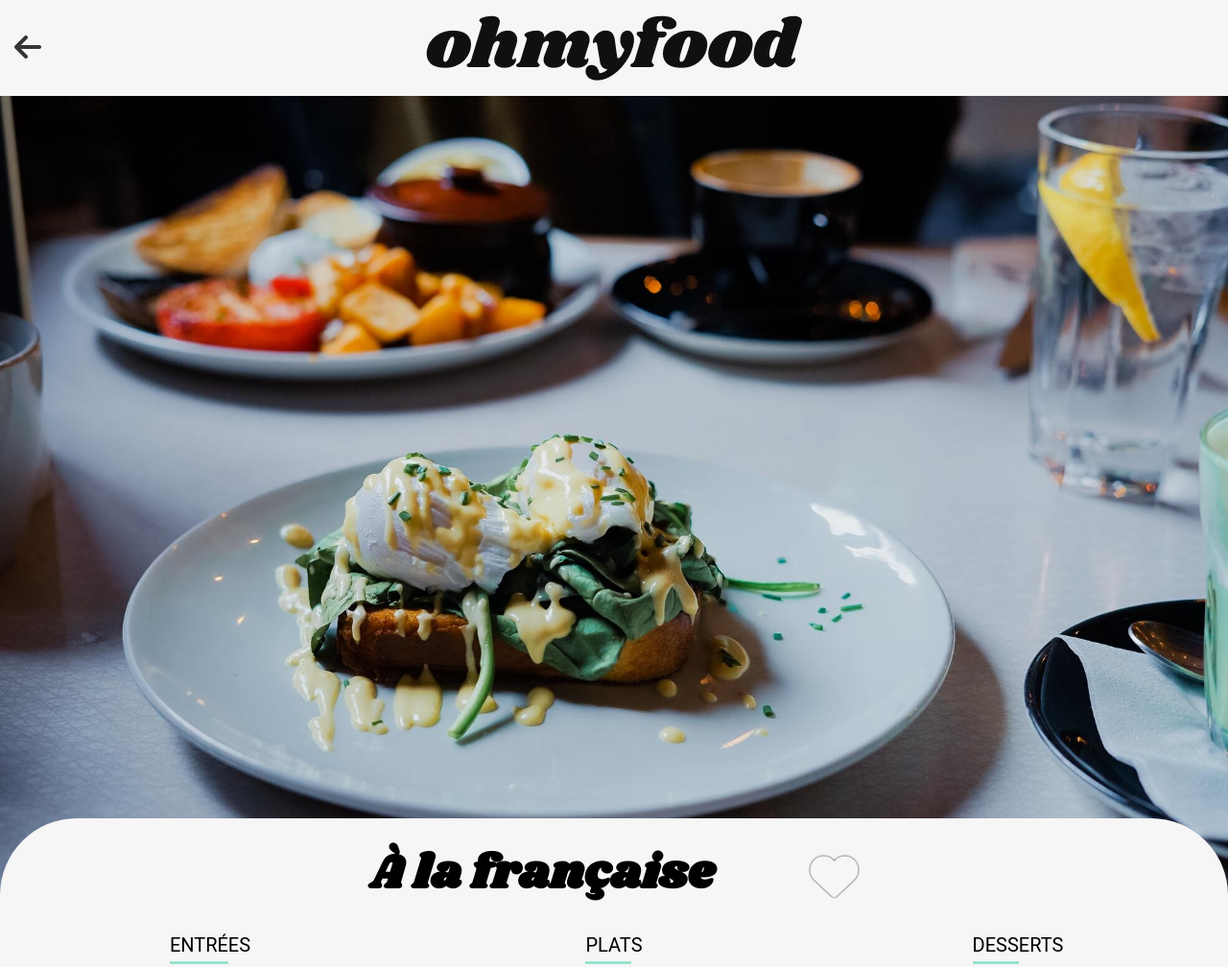
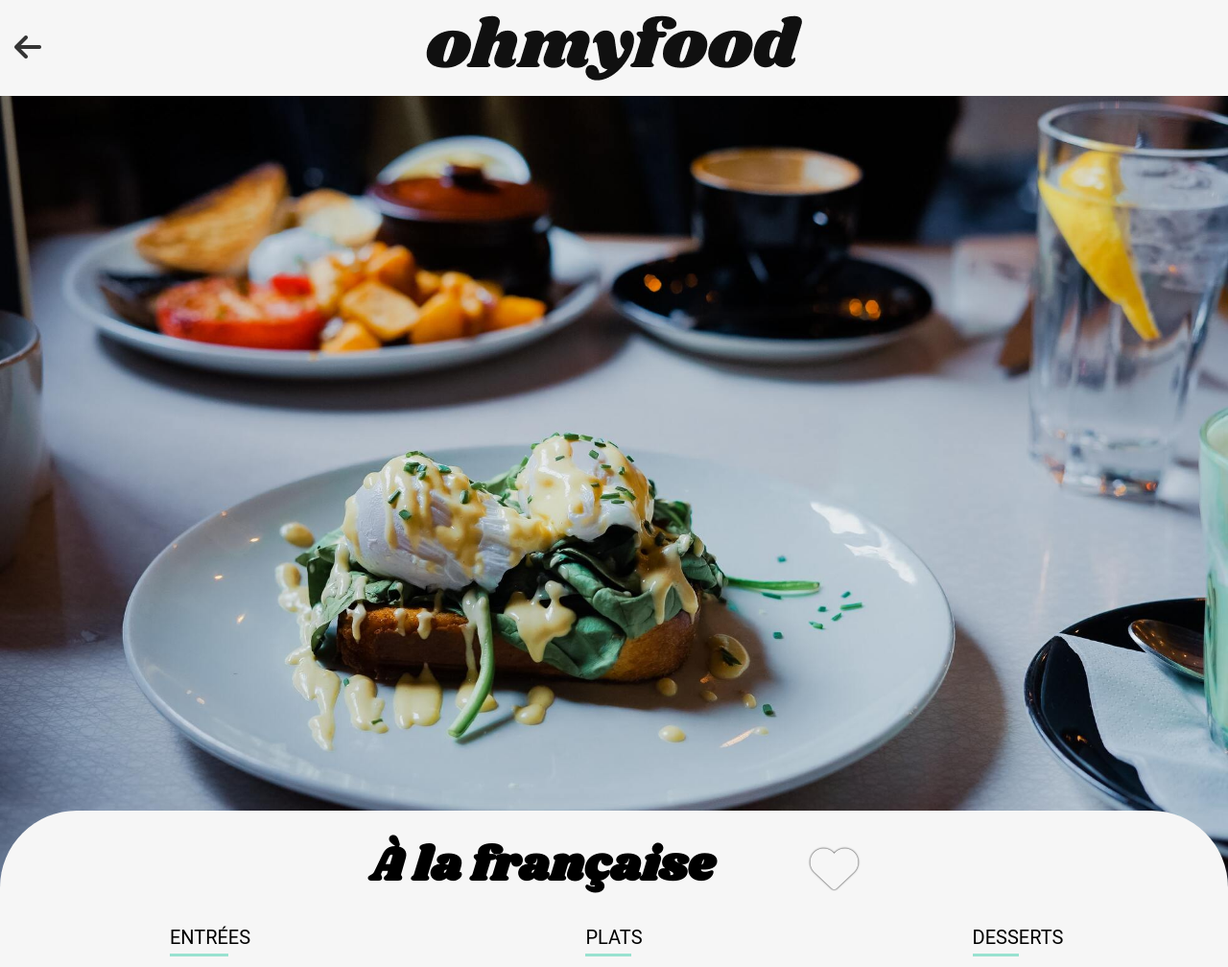
Before and after one commit to Elodie-BILL/Openclassroomsprojets2, a website: page alafrancaise.html in a window 1280 px wide. Shown: the top 1008 px of the page at 96% size. Drawn offline with Linux system fonts and the light colour scheme; a web font is replaced by a local one.

Commit message:
Version finale// correction css erreur hauteur image menu

```diff
--- a/alafrancaise.html
+++ b/alafrancaise.html
@@ -30,17 +30,11 @@
 
         <div class="header__img-div">
 
-            <div id="header__img-div">
-
-                <img src="./images/restaurants/toa-heftiba-DQKerTsQwi0-unsplash.jpg" alt="photo plat gastronomique">
-                <div class="header__first-title-div--icon">
-                    <h1> À la française </h1>
-                    <i class="fa-solid fa-heart"></i>
-                </div>
+            <img src="./images/restaurants/toa-heftiba-DQKerTsQwi0-unsplash.jpg" alt="photo plat gastronomique">
+            <div class="header__first-title-div--icon">
+                <h1> À la française </h1>
+                <i class="fa-solid fa-heart"></i>
             </div>
-
-
-
 
         </div>
 
--- a/css/menu.css
+++ b/css/menu.css
@@ -152,26 +152,21 @@ header {
 
 
 .header__img-div {
-
     display: flex;
     flex-direction: column;
-
-
-}
-
-#header__img-div {
     width: 100%;
-    height: auto;
+    height: 300px;
+    overflow: hidden;
     position: relative;
 
 }
 
-#header__img-div img {
-    width: 100%;
-    height: 700pxgit;
-    object-fit: cover;
 
 
+.header__img-div img {
+    width: 100%;
+    height: 300px;
+    object-fit: cover;
 
 }
 
@@ -462,6 +457,11 @@ footer {
         font-size: 20px;
     }
 
+    .header__img-div,
+    .header__img-div img {
+        height: 400px;
+    }
+
     .header__first-title-div--icon {
         padding-inline: unset;
 
@@ -511,9 +511,10 @@ footer {
         width: auto;
     }
 
-    /* .header__img-div {
+    .header__img-div,
+    .header__img-div img {
         height: 850px;
-    } */
+    }
 
     .header__first-title-div--icon {
         justify-content: center;
```
Also changed, not shown: lanoteenchantee.html (+4 -10 lines), lapalettedugout.html (+6 -6 lines), ledelicedessens.html (+6 -6 lines), images/restaurants/stil-u2Lp8tXIcjw-unsplash.jpg.
